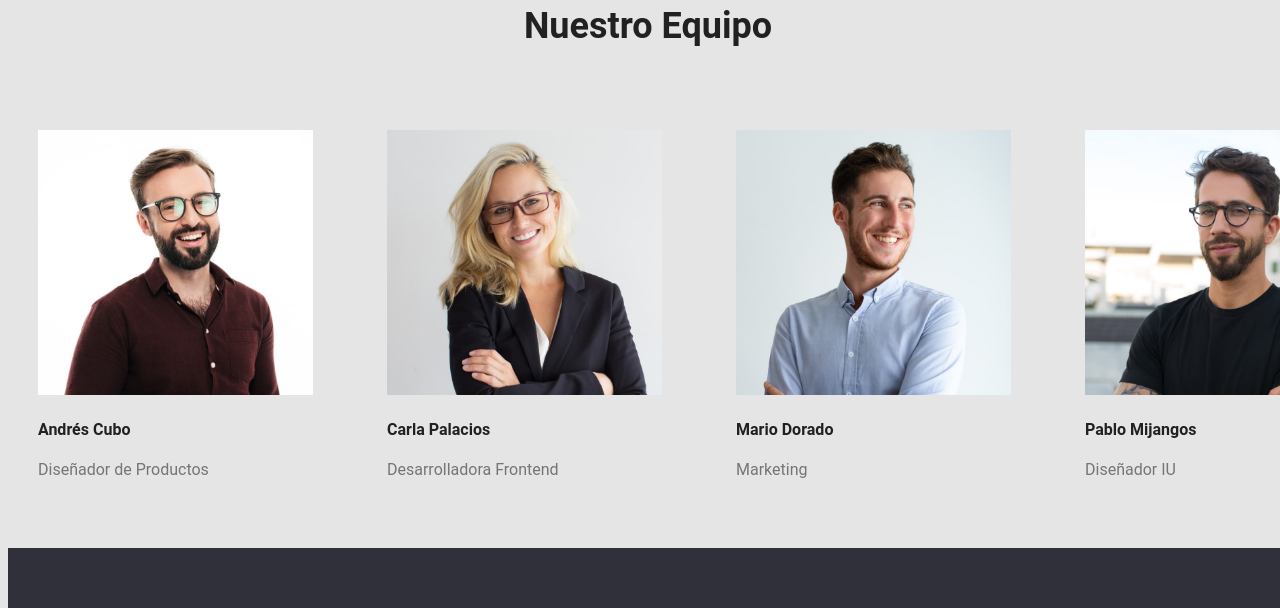
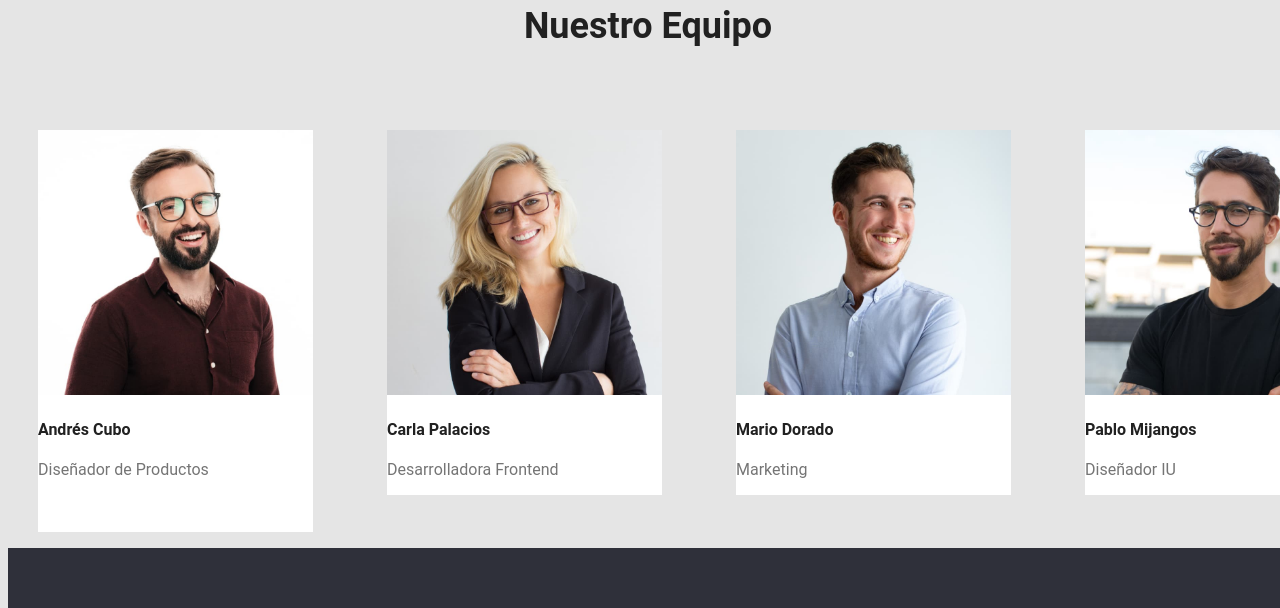
Before and after one commit to NelsonJurado/goit-markup-hw-03, a plain HTML site: page index.html in a window 1280 px wide. Shown: the part 1835-2443 px from the top of the page. Drawn offline with Linux system fonts and the light colour scheme.

Commit message:
Add files via upload

```diff
--- a/styles/index.css
+++ b/styles/index.css
@@ -2,7 +2,6 @@ body {
     background-color: #E5E5E5;
     font-family: 'Roboto', sans-serif;
     font-style: normal;
-    color: #757575;
     position: absolute;
     box-sizing: border-box;
     max-width: 100%;
@@ -140,11 +139,13 @@ li{
     padding-bottom: 10em;
     flex-direction: column;
     align-items: center;
+
     padding-bottom: 300px;
 }
 .nuestro-equipo{
     display: flex;
     max-width: 100%;
+    color: #757575;
 }
 .nos-dedicamos-a{
     display: flex;
@@ -230,17 +231,21 @@ nav{
 }
 .carla{
     margin: 37px;
+    background-color: white;
 }
 .mario{
     margin: 37px;
+    background-color: white;
 }
 .pablo{
     margin: 37px;
+    background-color: white;
 }
 .andres{
     margin-right: 37px;
     margin-left: 10px;
     margin-top: 37px;
+    background-color: white;
 }
 .equipo{
     display: flex;
--- a/styles/portafolio.css
+++ b/styles/portafolio.css
@@ -24,7 +24,6 @@ a{
     font-size: 26px;
     line-height: 31px;
     color: #2196F3;
-    margin-top: 10px;
     margin-left: 20px;
 }
 button{
```
